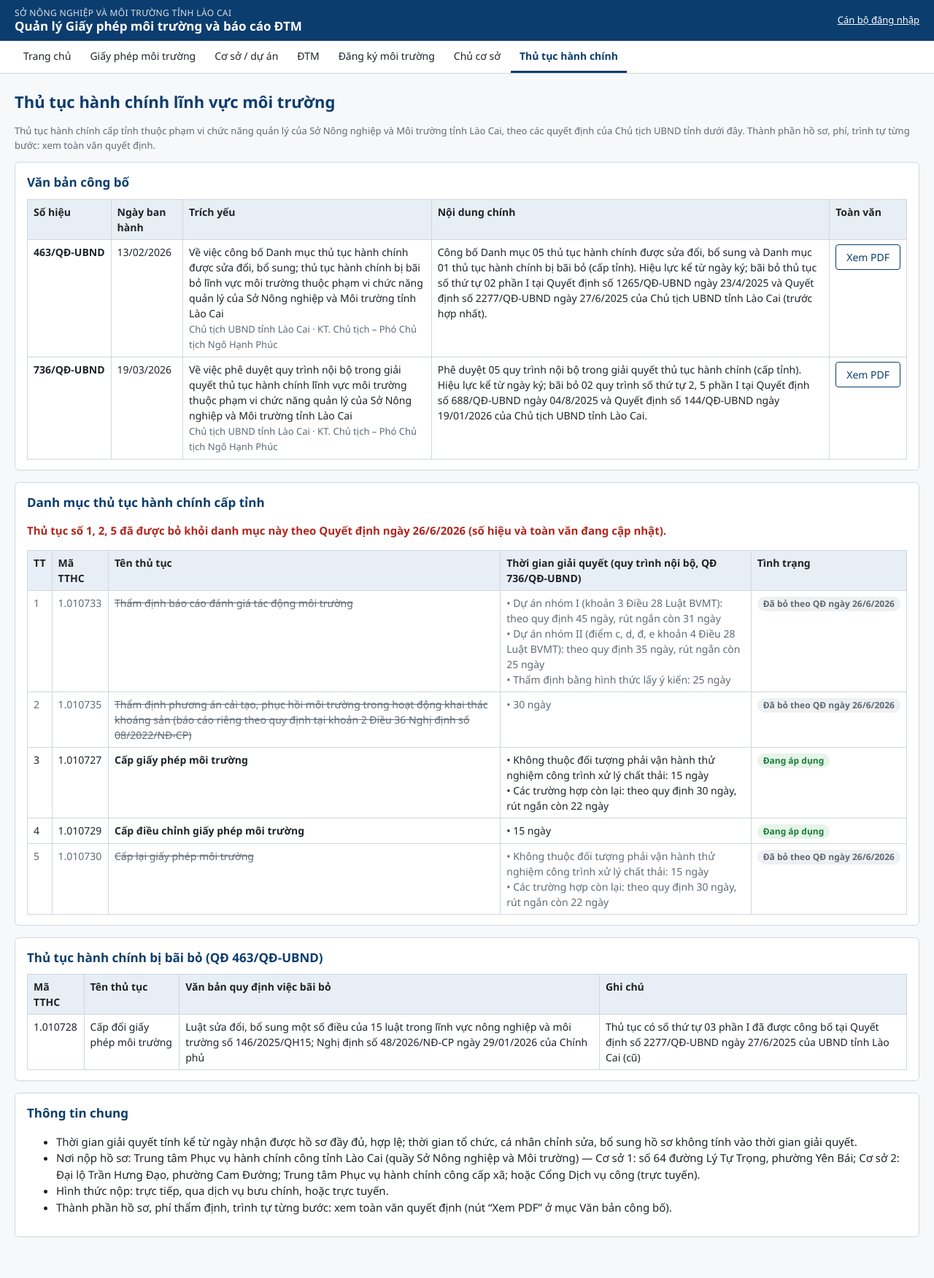
After one commit to Trangsct/gpmt-dtm-laocai, a Flask app: page /thu-tuc-hanh-chinh in a window 1280 px wide. The commit adds this page. Shown: the whole page at 73% size. Run offline with Flask 3, Linux system fonts and the light colour scheme.

Commit message:
Thêm tab công khai 'Thủ tục hành chính': QĐ 463/QĐ-UBND và 736/QĐ-UBND năm 2026
Bạn yêu cầu 27/9/2026 công bố nội dung tệp 'Công bố và quy trình 736 ngày 19.3.2026'.
- Trang /thu-tuc-hanh-chinh (không cần đăng nhập): 2 văn bản (số, ngày đã đối chiếu ảnh trang 1;
  tên tệp gốc ghi '436' nhưng văn bản là 463/QĐ-UBND ngày 13/02/2026), danh mục 5 TTHC cấp tỉnh kèm
  thời gian giải quyết theo quy trình nội bộ, 1 TTHC bị bãi bỏ, thông tin nơi nộp.
- TTHC số 1, 2, 5 đánh dấu 'đã bỏ theo QĐ ngày 26/6/2026' theo ghi chú của Sở; số hiệu QĐ đó chưa
  có nên ghi 'đang cập nhật', không tự điền.
- PDF gốc giữ nguyên (chữ ký số còn hiệu lực) ở public/cong-bo/ để Vercel phục vụ tĩnh.

Co-Authored-By: Claude Opus 5.5 <noreply@anthropic.com>
Claude-Session: https://claude.ai/code/session_01CmbH9s62mhgzPDS6pEBxfN

```diff
--- /dev/null
+++ b/gpmt/cong_bo.json
@@ -0,0 +1,80 @@
+{
+  "_ghi_chu": "Trang công khai 'Thủ tục hành chính'. Nội dung chép nguyên văn từ bản gốc PDF (ký số) trong public/cong-bo/; số, ngày đã đối chiếu ảnh trang 1 ngày 27/9/2026. Không bịa: chỗ chưa có văn bản thì ghi 'đang cập nhật'.",
+  "van_ban": [
+    {
+      "so_hieu": "463/QĐ-UBND",
+      "ngay": "2026-02-13",
+      "co_quan": "Chủ tịch UBND tỉnh Lào Cai",
+      "nguoi_ky": "KT. Chủ tịch – Phó Chủ tịch Ngô Hạnh Phúc",
+      "trich_yeu": "Về việc công bố Danh mục thủ tục hành chính được sửa đổi, bổ sung; thủ tục hành chính bị bãi bỏ lĩnh vực môi trường thuộc phạm vi chức năng quản lý của Sở Nông nghiệp và Môi trường tỉnh Lào Cai",
+      "noi_dung": "Công bố Danh mục 05 thủ tục hành chính được sửa đổi, bổ sung và Danh mục 01 thủ tục hành chính bị bãi bỏ (cấp tỉnh). Hiệu lực kể từ ngày ký; bãi bỏ thủ tục số thứ tự 02 phần I tại Quyết định số 1265/QĐ-UBND ngày 23/4/2025 và Quyết định số 2277/QĐ-UBND ngày 27/6/2025 của Chủ tịch UBND tỉnh Lào Cai (trước hợp nhất).",
+      "tep": "463_QD-UBND_2026.pdf"
+    },
+    {
+      "so_hieu": "736/QĐ-UBND",
+      "ngay": "2026-03-19",
+      "co_quan": "Chủ tịch UBND tỉnh Lào Cai",
+      "nguoi_ky": "KT. Chủ tịch – Phó Chủ tịch Ngô Hạnh Phúc",
+      "trich_yeu": "Về việc phê duyệt quy trình nội bộ trong giải quyết thủ tục hành chính lĩnh vực môi trường thuộc phạm vi chức năng quản lý của Sở Nông nghiệp và Môi trường tỉnh Lào Cai",
+      "noi_dung": "Phê duyệt 05 quy trình nội bộ trong giải quyết thủ tục hành chính (cấp tỉnh). Hiệu lực kể từ ngày ký; bãi bỏ 02 quy trình số thứ tự 2, 5 phần I tại Quyết định số 688/QĐ-UBND ngày 04/8/2025 và Quyết định số 144/QĐ-UBND ngày 19/01/2026 của Chủ tịch UBND tỉnh Lào Cai.",
+      "tep": "736_QD-UBND_2026.pdf"
+    }
+  ],
+  "thu_tuc": [
+    {
+      "tt": 1, "ma": "1.010733",
+      "ten": "Thẩm định báo cáo đánh giá tác động môi trường",
+      "thoi_gian": [
+        "Dự án nhóm I (khoản 3 Điều 28 Luật BVMT): theo quy định 45 ngày, rút ngắn còn 31 ngày",
+        "Dự án nhóm II (điểm c, d, đ, e khoản 4 Điều 28 Luật BVMT): theo quy định 35 ngày, rút ngắn còn 25 ngày",
+        "Thẩm định bằng hình thức lấy ý kiến: 25 ngày"
+      ],
+      "da_thay_the": true
+    },
+    {
+      "tt": 2, "ma": "1.010735",
+      "ten": "Thẩm định phương án cải tạo, phục hồi môi trường trong hoạt động khai thác khoáng sản (báo cáo riêng theo quy định tại khoản 2 Điều 36 Nghị định số 08/2022/NĐ-CP)",
+      "thoi_gian": ["30 ngày"],
+      "da_thay_the": true
+    },
+    {
+      "tt": 3, "ma": "1.010727",
+      "ten": "Cấp giấy phép môi trường",
+      "thoi_gian": [
+        "Không thuộc đối tượng phải vận hành thử nghiệm công trình xử lý chất thải: 15 ngày",
+        "Các trường hợp còn lại: theo quy định 30 ngày, rút ngắn còn 22 ngày"
+      ],
+      "da_thay_the": false
+    },
+    {
+      "tt": 4, "ma": "1.010729",
+      "ten": "Cấp điều chỉnh giấy phép môi trường",
+      "thoi_gian": ["15 ngày"],
+      "da_thay_the": false
+    },
+    {
+      "tt": 5, "ma": "1.010730",
+      "ten": "Cấp lại giấy phép môi trường",
+      "thoi_gian": [
+        "Không thuộc đối tượng phải vận hành thử nghiệm công trình xử lý chất thải: 15 ngày",
+        "Các trường hợp còn lại: theo quy định 30 ngày, rút ngắn còn 22 ngày"
+      ],
+      "da_thay_the": true
+    }
+  ],
+  "ghi_chu_thay_the": "Thủ tục số 1, 2, 5 đã được bỏ khỏi danh mục này theo Quyết định ngày 26/6/2026 (số hiệu và toàn văn đang cập nhật).",
+  "thu_tuc_bai_bo": [
+    {
+      "ma": "1.010728",
+      "ten": "Cấp đổi giấy phép môi trường",
+      "can_cu": "Luật sửa đổi, bổ sung một số điều của 15 luật trong lĩnh vực nông nghiệp và môi trường số 146/2025/QH15; Nghị định số 48/2026/NĐ-CP ngày 29/01/2026 của Chính phủ",
+      "ghi_chu": "Thủ tục có số thứ tự 03 phần I đã được công bố tại Quyết định số 2277/QĐ-UBND ngày 27/6/2025 của UBND tỉnh Lào Cai (cũ)"
+    }
+  ],
+  "chung": [
+    "Thời gian giải quyết tính kể từ ngày nhận được hồ sơ đầy đủ, hợp lệ; thời gian tổ chức, cá nhân chỉnh sửa, bổ sung hồ sơ không tính vào thời gian giải quyết.",
+    "Nơi nộp hồ sơ: Trung tâm Phục vụ hành chính công tỉnh Lào Cai (quầy Sở Nông nghiệp và Môi trường) — Cơ sở 1: số 64 đường Lý Tự Trọng, phường Yên Bái; Cơ sở 2: Đại lộ Trần Hưng Đạo, phường Cam Đường; Trung tâm Phục vụ hành chính công cấp xã; hoặc Cổng Dịch vụ công (trực tuyến).",
+    "Hình thức nộp: trực tiếp, qua dịch vụ bưu chính, hoặc trực tuyến.",
+    "Thành phần hồ sơ, phí thẩm định, trình tự từng bước: xem toàn văn quyết định (nút “Xem PDF” ở mục Văn bản công bố)."
+  ]
+}
--- a/gpmt/templates/base.html
+++ b/gpmt/templates/base.html
@@ -35,6 +35,7 @@
   {% endif %}
   <a href="{{ url_for('danh_muc.ds_bang', loai='dang-ky-mt') }}" class="{{ 'dang-mo' if loai == 'dang-ky-mt' }}">Đăng ký môi trường</a>
   <a href="{{ url_for('danh_muc.ds_bang', loai='chu-the') }}" class="{{ 'dang-mo' if loai == 'chu-the' }}">Chủ cơ sở</a>
+  <a href="{{ url_for('cong_bo.trang') }}" class="{{ 'dang-mo' if ep.startswith('cong_bo.') }}">Thủ tục hành chính</a>
   {% if current_user.noi_bo %}
   <a href="{{ url_for('main.ra_soat') }}" class="{{ 'dang-mo' if ep == 'main.ra_soat' }}">Cần rà soát</a>
   <a href="{{ url_for('main.nhat_ky') }}" class="{{ 'dang-mo' if ep == 'main.nhat_ky' }}">Nhật ký</a>
--- /dev/null
+++ b/gpmt/templates/cong_bo.html
@@ -0,0 +1,53 @@
+{% extends "base.html" %}
+{% block title %}Thủ tục hành chính{% endblock %}
+{% block noi_dung %}
+<h1>Thủ tục hành chính lĩnh vực môi trường</h1>
+<p class="mo">Thủ tục hành chính cấp tỉnh thuộc phạm vi chức năng quản lý của Sở Nông nghiệp và Môi trường tỉnh Lào Cai, theo các quyết định của Chủ tịch UBND tỉnh dưới đây. Thành phần hồ sơ, phí, trình tự từng bước: xem toàn văn quyết định.</p>
+
+<div class="the">
+  <h2 style="margin-top:0">Văn bản công bố</h2>
+  <div class="bang-cuon"><table>
+    <tr><th>Số hiệu</th><th>Ngày ban hành</th><th>Trích yếu</th><th>Nội dung chính</th><th>Toàn văn</th></tr>
+    {% for vb in van_ban %}
+    <tr>
+      <td style="white-space:nowrap"><b>{{ vb.so_hieu }}</b></td>
+      <td>{{ vb.ngay|ngay }}</td>
+      <td>{{ vb.trich_yeu }}<br><span class="mo">{{ vb.co_quan }} · {{ vb.nguoi_ky }}</span></td>
+      <td>{{ vb.noi_dung }}</td>
+      <td style="white-space:nowrap"><a class="nut phu" href="/cong-bo/{{ vb.tep }}" target="_blank" rel="noopener">Xem PDF</a></td>
+    </tr>
+    {% endfor %}
+  </table></div>
+</div>
+
+<div class="the">
+  <h2 style="margin-top:0">Danh mục thủ tục hành chính cấp tỉnh</h2>
+  <p class="co" style="font-weight:600">{{ ghi_chu_thay_the }}</p>
+  <div class="bang-cuon"><table>
+    <tr><th>TT</th><th>Mã TTHC</th><th>Tên thủ tục</th><th>Thời gian giải quyết (quy trình nội bộ, QĐ 736/QĐ-UBND)</th><th>Tình trạng</th></tr>
+    {% for t in thu_tuc %}
+    <tr {% if t.da_thay_the %}style="color:var(--xam)"{% endif %}>
+      <td>{{ t.tt }}</td><td style="white-space:nowrap">{{ t.ma }}</td>
+      <td>{% if t.da_thay_the %}<s>{{ t.ten }}</s>{% else %}<b>{{ t.ten }}</b>{% endif %}</td>
+      <td>{% for x in t.thoi_gian %}<div>• {{ x }}</div>{% endfor %}</td>
+      <td>{% if t.da_thay_the %}<span class="nhan xam">Đã bỏ theo QĐ ngày 26/6/2026</span>{% else %}<span class="nhan ok">Đang áp dụng</span>{% endif %}</td>
+    </tr>
+    {% endfor %}
+  </table></div>
+</div>
+
+<div class="the">
+  <h2 style="margin-top:0">Thủ tục hành chính bị bãi bỏ (QĐ 463/QĐ-UBND)</h2>
+  <table>
+    <tr><th>Mã TTHC</th><th>Tên thủ tục</th><th>Văn bản quy định việc bãi bỏ</th><th>Ghi chú</th></tr>
+    {% for t in thu_tuc_bai_bo %}
+    <tr><td>{{ t.ma }}</td><td>{{ t.ten }}</td><td>{{ t.can_cu }}</td><td>{{ t.ghi_chu }}</td></tr>
+    {% endfor %}
+  </table>
+</div>
+
+<div class="the">
+  <h2 style="margin-top:0">Thông tin chung</h2>
+  <ul>{% for x in chung %}<li>{{ x }}</li>{% endfor %}</ul>
+</div>
+{% endblock %}
--- a/gpmt/views/__init__.py
+++ b/gpmt/views/__init__.py
@@ -23,8 +23,8 @@ def dinh_dang_so(v):
 
 
 def dang_ky_views(app):
-    from . import danh_muc, gpmt, main, nhap_du_lieu, tai_khoan
-    for bp in (main.bp, gpmt.bp, danh_muc.bp, tai_khoan.bp, nhap_du_lieu.bp):
+    from . import cong_bo, danh_muc, gpmt, main, nhap_du_lieu, tai_khoan
+    for bp in (main.bp, gpmt.bp, danh_muc.bp, tai_khoan.bp, nhap_du_lieu.bp, cong_bo.bp):
         app.register_blueprint(bp)
 
     app.jinja_env.filters["ngay"] = dinh_dang_ngay
--- /dev/null
+++ b/gpmt/views/cong_bo.py
@@ -0,0 +1,38 @@
+"""Trang công khai 'Thủ tục hành chính': văn bản công bố TTHC và quy trình nội bộ lĩnh vực môi trường
+(Bạn yêu cầu 27/9/2026). Nội dung ở gpmt/cong_bo.json, bản gốc PDF ở public/cong-bo/.
+
+Trên Vercel, tệp trong public/ được máy chủ tĩnh phục vụ trực tiếp (không qua Flask, tránh giới hạn
+4,5 MB của hàm serverless); route /cong-bo/ dưới đây dùng khi chạy cục bộ hoặc máy chủ riêng.
+"""
+import json
+from datetime import date
+from pathlib import Path
+
+from flask import Blueprint, abort, render_template, send_from_directory
+
+from ..auth import can_xem
+
+bp = Blueprint("cong_bo", __name__)
+
+TEP_DU_LIEU = Path(__file__).resolve().parent.parent / "cong_bo.json"
+THU_MUC_PDF = Path(__file__).resolve().parent.parent.parent / "public" / "cong-bo"
+
+
+def doc_du_lieu():
+    du_lieu = json.loads(TEP_DU_LIEU.read_text(encoding="utf-8"))
+    for vb in du_lieu["van_ban"]:
+        vb["ngay"] = date.fromisoformat(vb["ngay"])
+    return du_lieu
+
+
+@bp.route("/thu-tuc-hanh-chinh")
+@can_xem
+def trang():
+    return render_template("cong_bo.html", **doc_du_lieu())
+
+
+@bp.route("/cong-bo/<path:ten_tep>")
+def tep(ten_tep):
+    if not ten_tep.lower().endswith(".pdf"):
+        abort(404)
+    return send_from_directory(THU_MUC_PDF, ten_tep, mimetype="application/pdf")
```
Also changed, not shown: CLAUDE.md (+4 -0 lines), tests/test_cong_bo.py (added, +25 -0 lines), bao-cao/anh-giai-doan-1/17-thu-tuc-hanh-chinh.png (added), 2 other files.
